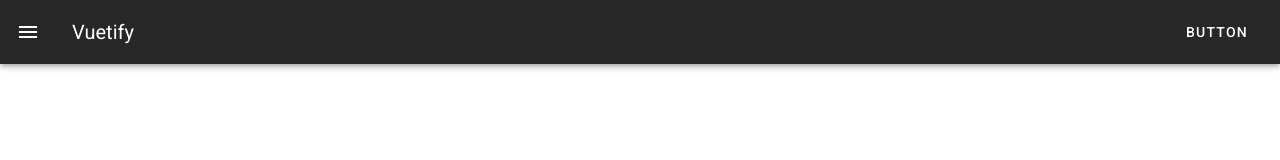
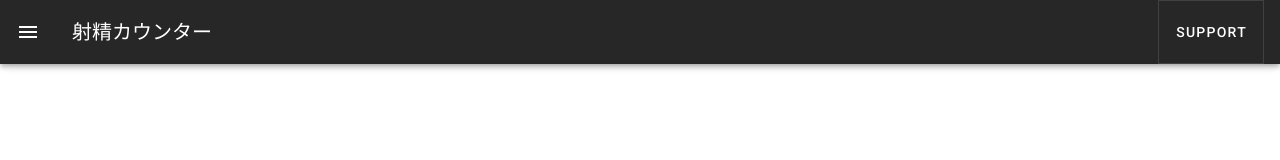
Before and after one commit to Raiu1210/ejaculate_counter, a Vue app: page /signup in a window 1280 px wide. Shown: the top 160 px of the page. Built offline with nearby package versions, Linux system fonts and the light colour scheme.

Commit message:
basic UI

```diff
--- a/src/App.vue
+++ b/src/App.vue
@@ -4,9 +4,30 @@
 
     <v-app-bar dark app clipped-left>
       <v-app-bar-nav-icon @click="drawer=!drawer"></v-app-bar-nav-icon>
-      <v-toolbar-title>Vuetify</v-toolbar-title>
+      <v-toolbar-title>射精カウンター</v-toolbar-title>
+
       <v-spacer></v-spacer>
-      <v-btn text>Button</v-btn>
+
+      <v-toolbar-items>
+        <v-menu offset-y>
+          <template v-slot:activator="{on}">
+            <v-btn v-on="on" text outlined>Support</v-btn>
+          </template>
+          <v-list>
+            <v-list-item>
+              <v-list-item-content>
+                <v-list-item-title>Consulting and support</v-list-item-title>
+              </v-list-item-content>
+            </v-list-item>
+            <v-list-item>
+              <v-list-item-content>
+                <v-list-item-title>Discord community</v-list-item-title>
+              </v-list-item-content>
+            </v-list-item>
+          </v-list>
+        </v-menu>
+      </v-toolbar-items>
+
     </v-app-bar>
 
     <v-footer dark app>
```
